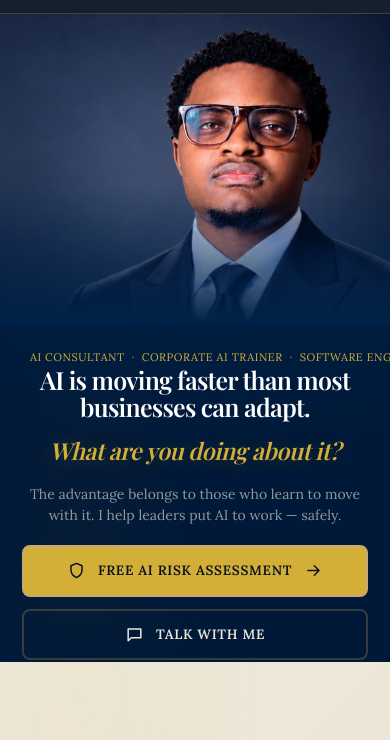
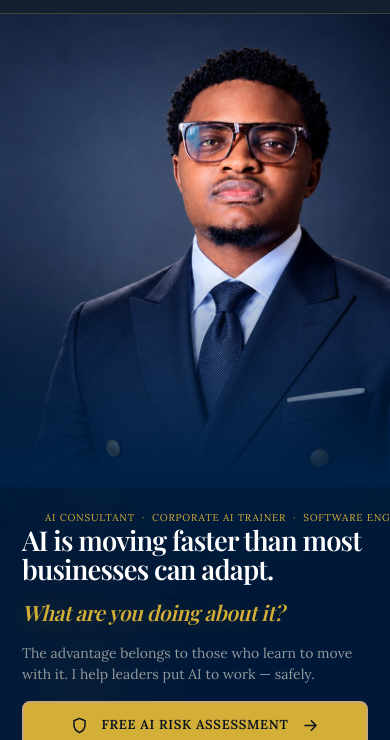
Before and after one commit to songmbu/randykimbi-website, a plain HTML site: page index.html in a window 390 px wide. Shown: the part 67-807 px from the top of the page. Drawn offline with nearby package versions, Linux system fonts and the light colour scheme; a web font is replaced by a local one.

Commit message:
Update index.html

```diff
--- a/index.html
+++ b/index.html
@@ -121,16 +121,16 @@ section{padding:clamp(64px,11vh,132px) 0;position:relative;overflow:hidden}
   .hero-inner{grid-template-columns:1fr;padding:0;gap:0;min-height:0}
   .hero-photo{order:1;align-self:auto;display:block;min-height:0;margin:0}
   .hero-photo::before{display:none}
-  .hero-photo::after{background:linear-gradient(to top,var(--ink) 0%,rgba(0,33,71,0) 34%)}
-  .hero-copy{order:2;text-align:center;padding:22px 22px 2px}
-  .hero .eyebrow-line{font-size:clamp(8px,2.4vw,12px);white-space:nowrap}
-  .hero h1{font-size:clamp(24px,6.4vw,34px);line-height:1.07}
-  .hero .punch{font-size:clamp(22px,6vw,30px);margin-top:10px}
-  .hero .sub{font-size:14px;margin-top:12px;line-height:1.55;max-width:34em;margin-left:auto;margin-right:auto}
-  .hero-cta{margin-top:18px;gap:10px;justify-content:center}
-  .hero-cta .btn,.hero-cta .link-button{width:100%;justify-content:center;min-height:48px;padding:12px 18px;font-size:13.5px}
+  .hero-photo::after{background:linear-gradient(to top,var(--ink) 0%,rgba(0,33,71,0) 30%)}
+  .hero-copy{order:2;text-align:left;padding:22px 22px 4px}
+  .hero .eyebrow-line{font-size:10px!important;letter-spacing:.08em!important;white-space:nowrap}
+  .hero h1{font-size:clamp(26px,7vw,36px);line-height:1.06}
+  .hero .punch{font-size:clamp(20px,5.4vw,28px);margin-top:10px}
+  .hero .sub{font-size:14px;margin-top:12px;line-height:1.5;max-width:36em;margin-left:0;margin-right:0}
+  .hero-cta{margin-top:16px;gap:10px;justify-content:flex-start}
+  .hero-cta .btn,.hero-cta .link-button{width:100%;justify-content:center;min-height:46px;padding:11px 16px;font-size:13px}
   .hero-photo{order:1;min-height:0;margin:0;justify-content:center}
-  .hero-photo img{width:100%!important;height:auto!important;aspect-ratio:5/4!important;max-height:none!important;object-fit:cover!important;object-position:center 8%!important}
+  .hero-photo img{width:100%!important;height:auto!important;aspect-ratio:4/5!important;max-height:56vh!important;object-fit:cover!important;object-position:top center!important}
   .hero-photo::after{background:linear-gradient(to top,var(--ink) 1%,transparent 46%)}
   .hero .sub{margin-left:auto;margin-right:auto}
   .hero-cta{justify-content:center;gap:12px}
```
